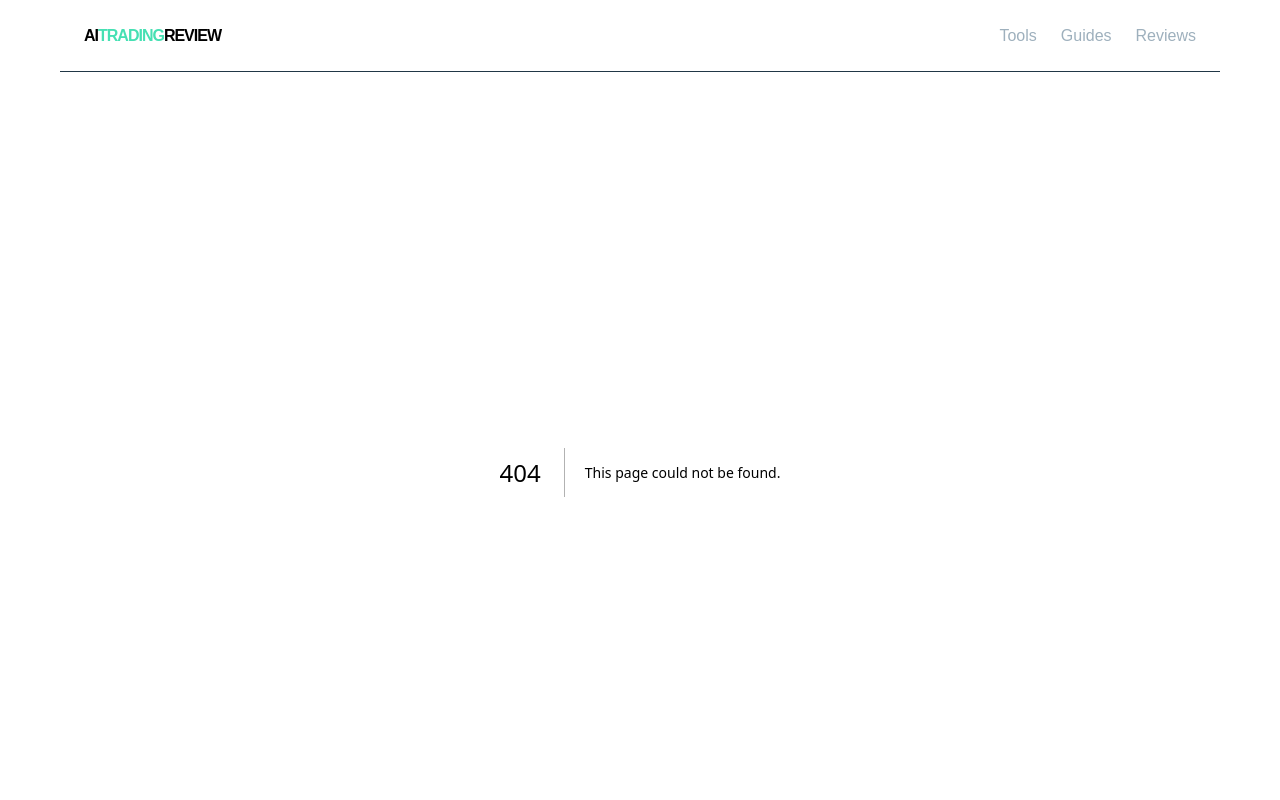
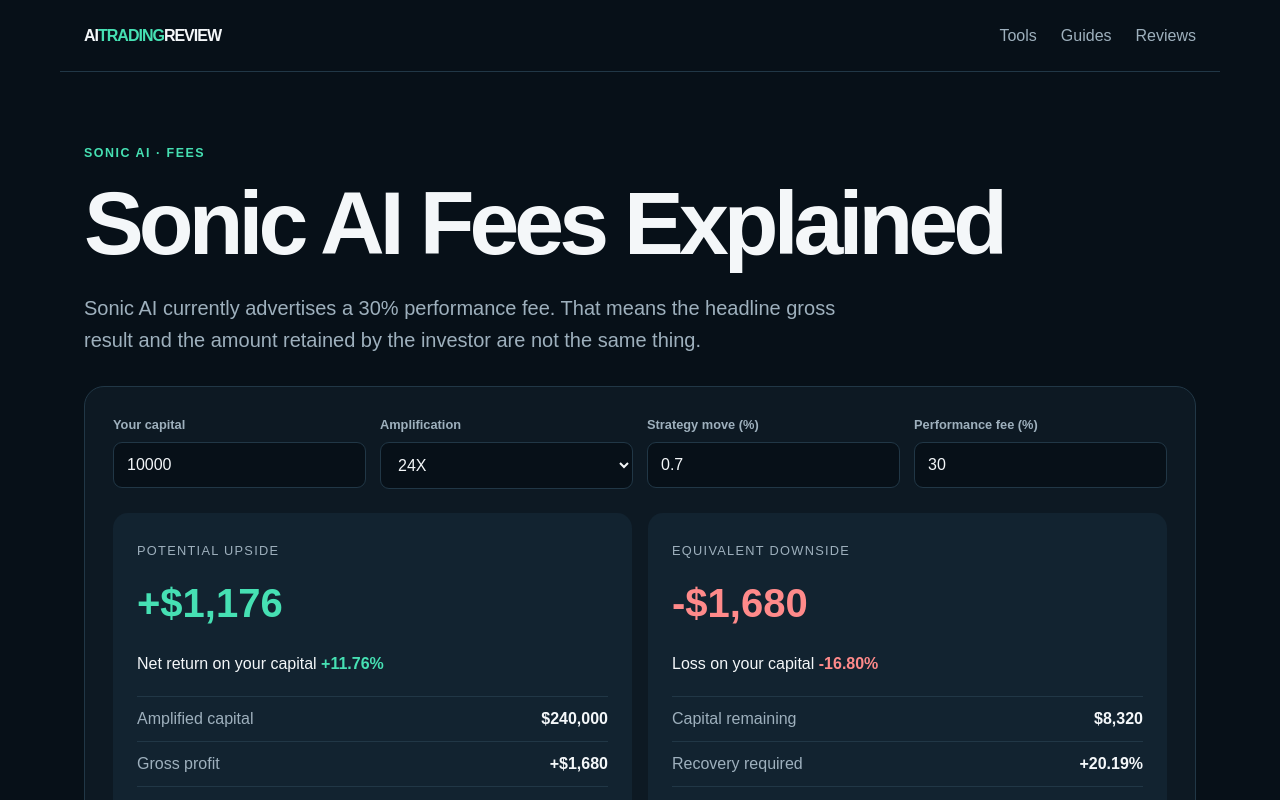
Before and after one commit to sverkercaron-sys/ai-trading-review, a Next.js app: page /reviews/sonic-ai/fees in a window 1280 px wide. Before the commit this address had no page. Shown: the top 800 px of the page. Built offline with nearby package versions, Linux system fonts and the light colour scheme.

Commit message:
Add Sonic AI fees guide

```diff
--- /dev/null
+++ b/app/reviews/sonic-ai/fees/page.tsx
@@ -0,0 +1,3 @@
+import type {Metadata} from 'next';import Link from 'next/link';import AmplificationCalculator from '@/components/AmplificationCalculator';
+export const metadata:Metadata={title:'Sonic AI Fees Explained – Performance Fee & Net Return',description:'Understand Sonic AI’s 30% performance fee and how it changes amplified trading returns.'};
+export default function Page(){return <main><div className="eyebrow">Sonic AI · Fees</div><h1 className="page-title">Sonic AI Fees Explained</h1><p className="lead">Sonic AI currently advertises a 30% performance fee. That means the headline gross result and the amount retained by the investor are not the same thing.</p><AmplificationCalculator/><article className="content"><h2>How the performance fee works</h2><p>In a simplified example, a $1,000 gross trading profit with a 30% performance fee leaves $700 before any other applicable broker, payment or financing costs.</p><h2>Why amplification makes fees more visible</h2><p>When a small underlying strategy move is amplified, the gross dollar profit becomes larger relative to personal capital. The performance fee therefore becomes meaningful in absolute dollars very quickly.</p><h2>Fees reduce upside, not equivalent downside</h2><p>A performance fee applies to profitable outcomes. A losing trade is not reduced by the same percentage. That asymmetry is why our calculator always shows net upside after fees next to the full equivalent downside.</p><h2>What to confirm before funding</h2><p>Investors should verify exactly when the fee is calculated, whether a high-water mark applies, how deposits and withdrawals affect the calculation, and what additional broker costs may apply.</p><p><Link className="button" href="/tools/ai-trading-calculator">Test your own fee assumptions →</Link></p></article></main>}
```
